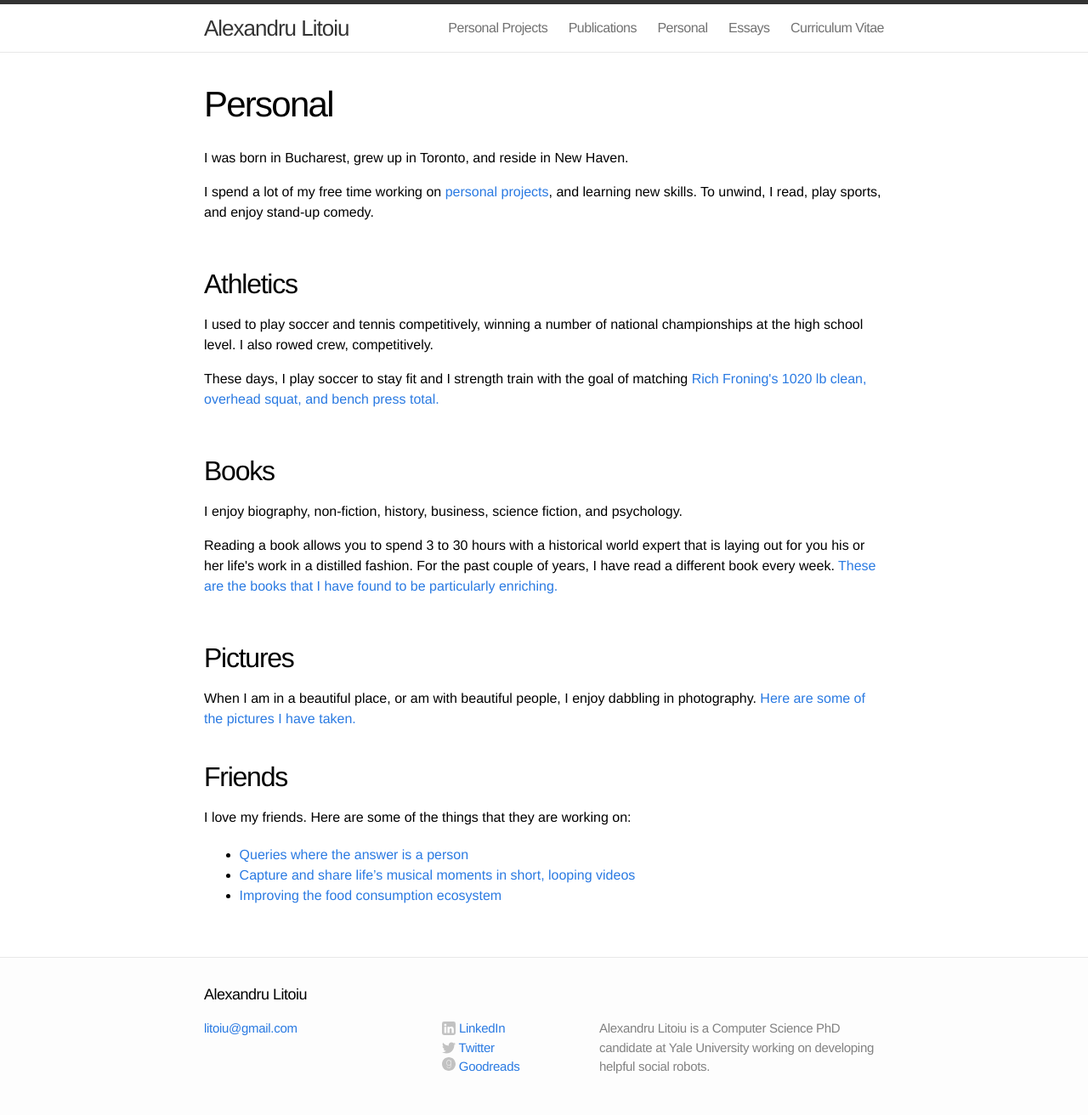
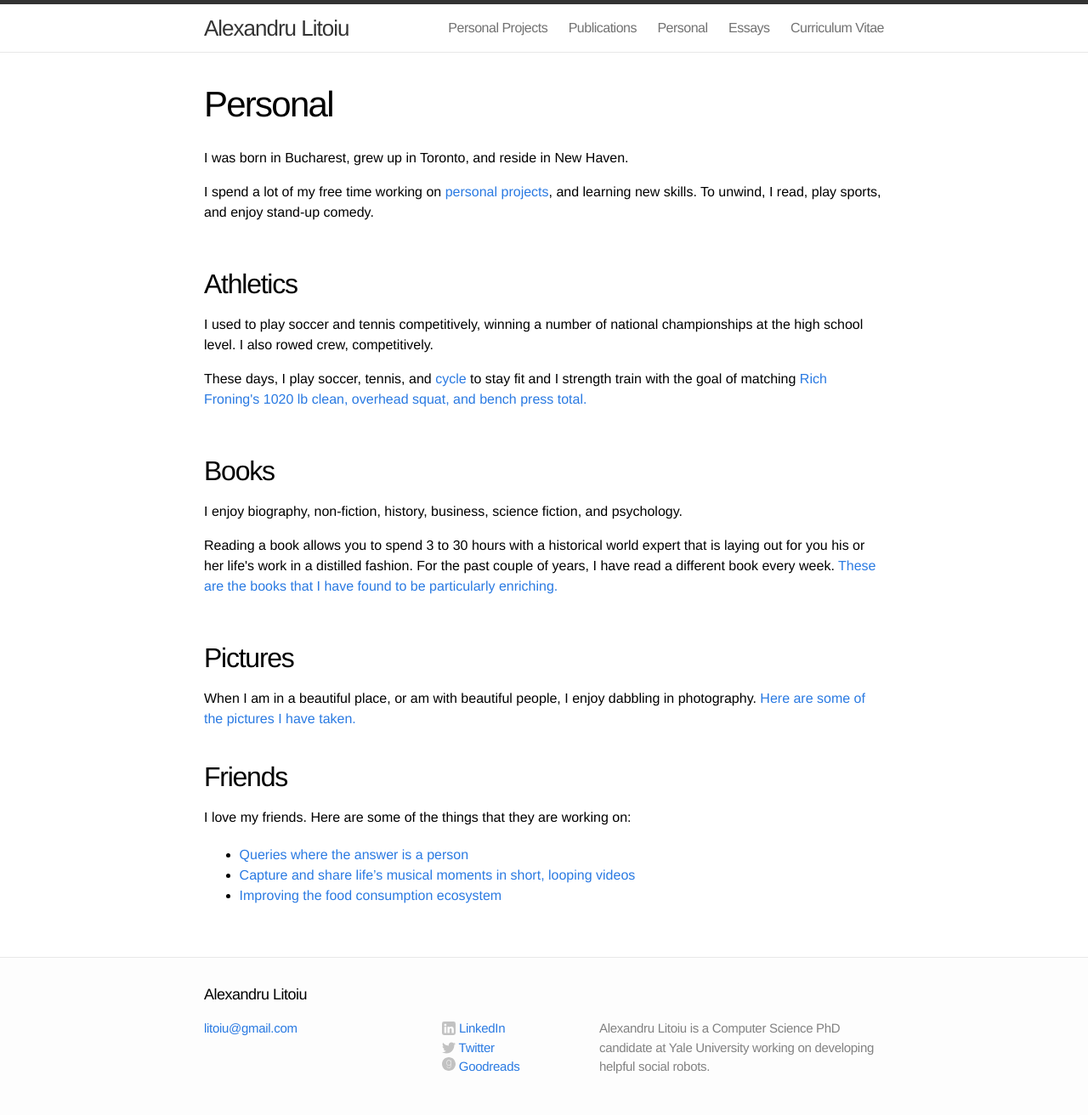
Before and after one commit to alitoiu/alitoiu.github.io, a Jekyll site: the page built from personal.md, in a window 1280 px wide. Shown: the whole page at 85% size. Built offline with Jekyll 4.4.1, drawn with Linux system fonts in a browser that asks for light colours.

Commit message:
Added cycling to personal profile

```diff
--- a/personal.md
+++ b/personal.md
@@ -28,7 +28,7 @@ I used to play soccer and tennis competitively, winning a number of national cha
 </p>
 
 <p>
-These days, I play soccer to stay fit and I strength train with the goal of matching <a href="http://youtu.be/0mlkVwZVPN8?t=4m43s" target="_blank">Rich Froning's 1020 lb clean, overhead squat, and bench press total.</a>
+These days, I play soccer, tennis, and <a href="http://www.strava.com/athletes/alitoiu" target="_blank">cycle</a> to stay fit and I strength train with the goal of matching <a href="http://youtu.be/0mlkVwZVPN8?t=4m43s" target="_blank">Rich Froning's 1020 lb clean, overhead squat, and bench press total.</a>
 </p>
 
 </div>
```
